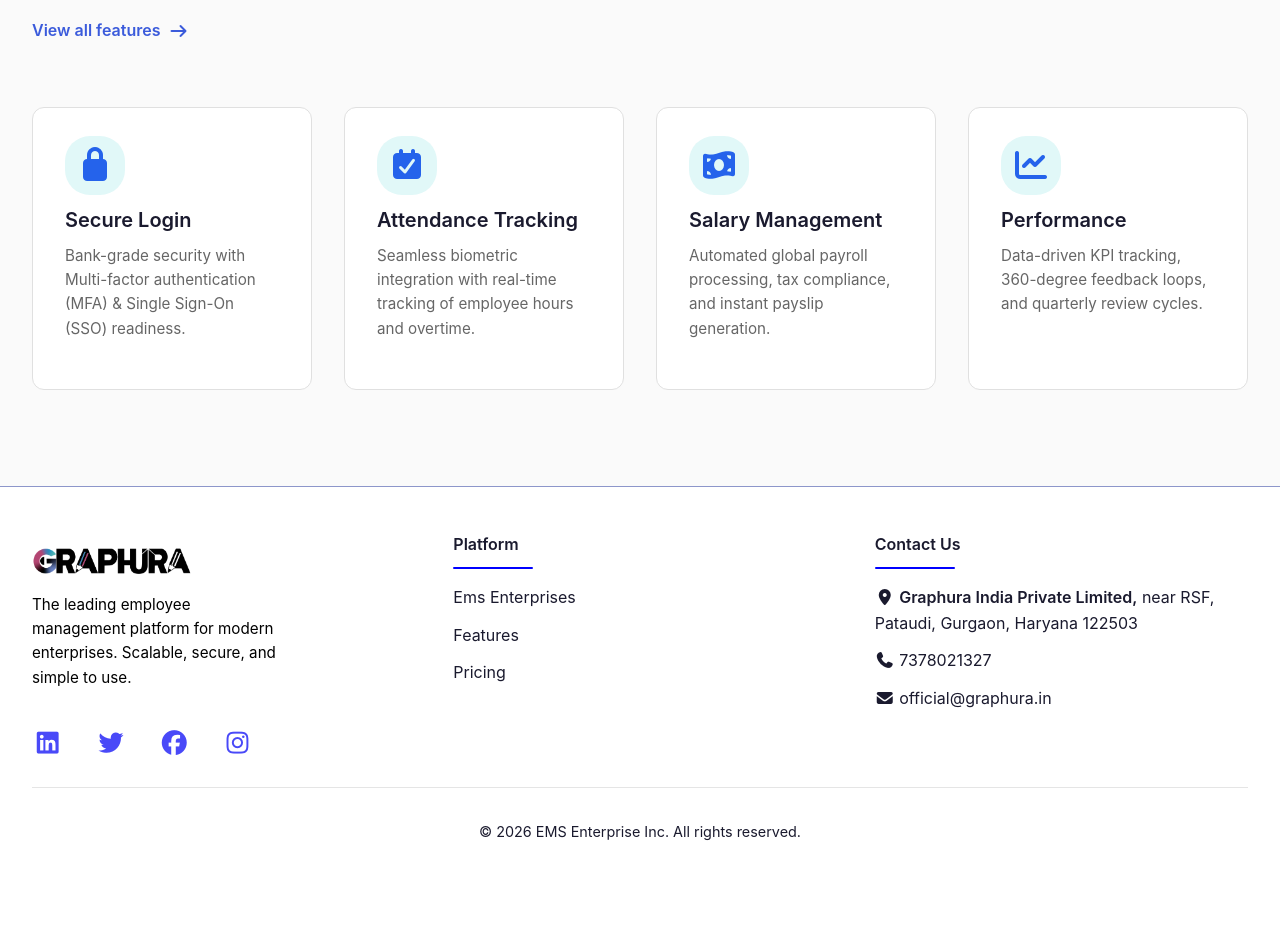
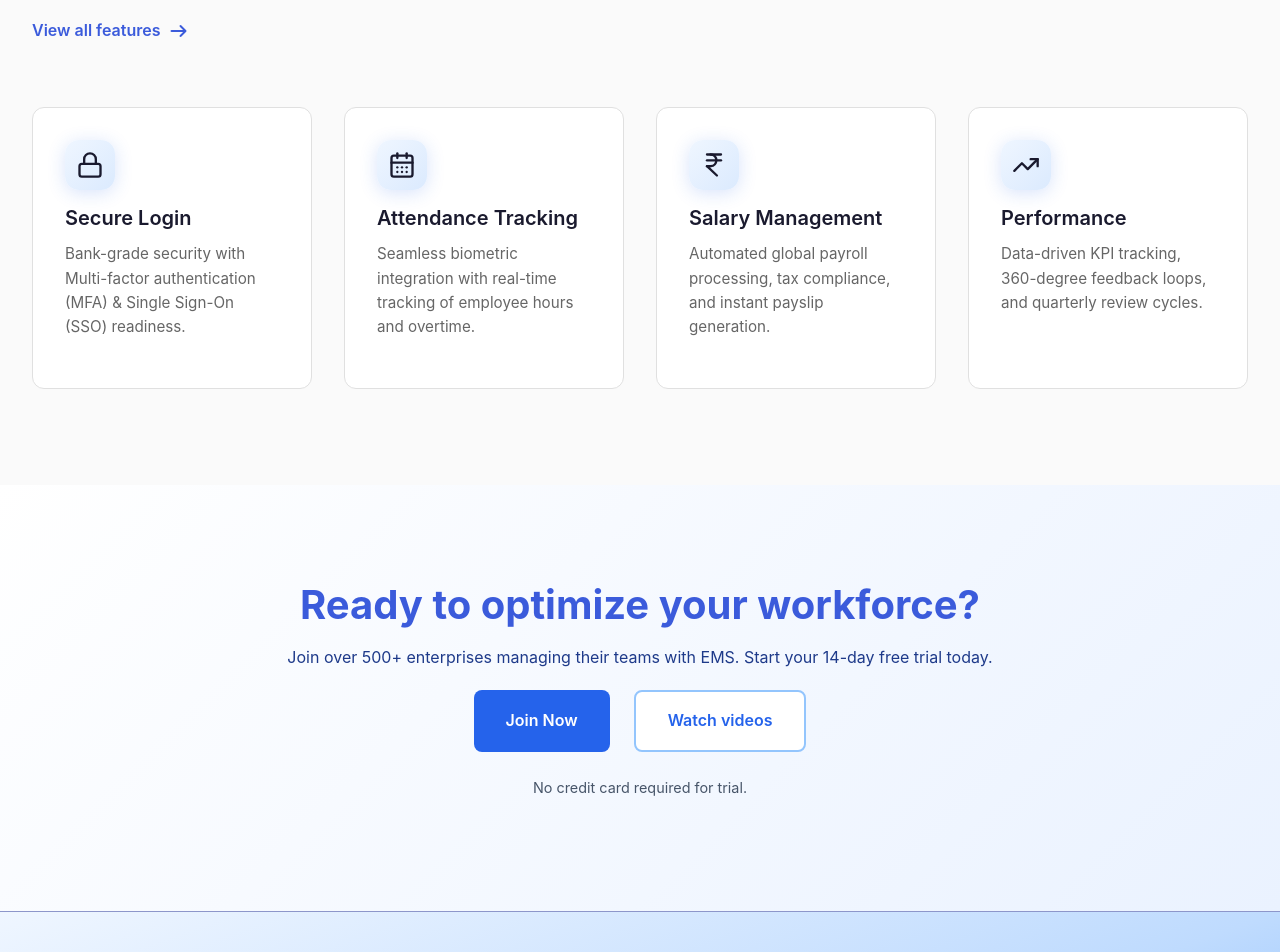
Before and after one commit to aloksingh12679/EMS, a React (Vite) app in the folder Frontend/: page / in a window 1280 px wide. Shown: the part 1140-2092 px from the top of the page. Before the commit the page ends 2031 px from the top, so only its background shows below. Built offline with nearby package versions, Linux system fonts and the light colour scheme.

Commit message:
changes done in landing page footer, and navbar all set

```diff
--- a/Frontend/src/Components/Navbar_.jsx
+++ b/Frontend/src/Components/Navbar_.jsx
@@ -68,7 +68,7 @@ const Navbar_ = () => {
         <div className="animated-navbar-container">
           {/* Logo */}
           <div className="navbar-logo">
-            <img src="logo.png" alt="logo" className='logo'/>
+            <img src="navbarLogo.png" alt="logo" className='logo'/>
           </div>
 
           <ul className="animated-navbar-links" role="menubar">
--- a/Frontend/src/assets/styles/LandingPageStyles/Footer.css
+++ b/Frontend/src/assets/styles/LandingPageStyles/Footer.css
@@ -1,6 +1,6 @@
 /* Footer */
 .footer {
-  background: rgba(255, 255, 255, 0.8);
+  background: linear-gradient(to bottom right, #eff6ff, #bfdbfe, #60a5fa);
   color: #1a1a2e;
   padding: 3rem 2rem 2rem;
   /* margin-top: 40px; */
@@ -20,7 +20,7 @@
 }
 
 .footer-logo {
-  width: 160px;
+  width: 180px;
   height: auto;
   display: flex;
   align-items: center;
@@ -30,20 +30,20 @@
 
 .footer-logo-img {
   /* margin-top: -10px; */
-  width: 160px;
-  height: 42px;
+  width: 180px;
+  /* height: 42px; */
   object-fit: cover;
   object-position: top;
 }
 
 .footer-para {
   display: grid;
-  grid-template-columns: 2fr 1fr;
+  grid-template-columns: 1fr 40px;
   margin-bottom: 1.5rem;
 }
 
 .footer-section p {
-  font-size: 0.95rem;
+  font-size: 20px;
   /* color: rgba(255, 255, 255, 0.7); */
 
   color: black;
@@ -74,7 +74,7 @@
 .footer-section h4 {
   /* color: white; */
   color: #1a1a2e;
-  font-size: 1rem;
+  font-size: 1.25rem;
   font-weight: 600;
   /* border-bottom: 2px solid blue; */
   /* margin-bottom: 1rem; */
@@ -107,6 +107,7 @@
 
 .footer-section ul li {
   margin-bottom: 0.75rem;
+  font-size: 18px;
 }
 
 .footer-section a {
@@ -141,6 +142,12 @@
 
 .footer-links a:hover {
   color: rgba(255, 255, 255, 0.9);
+}
+
+@media (max-width: 1120px) {
+  .footer-para{
+    grid-template-columns: 1fr;
+  }
 }
 
 @media (max-width: 850px) {
@@ -212,7 +219,7 @@
   .footer-bottom {
     flex-direction: column;
     text-align: center;
-    margin-bottom: 400px;
+    margin-bottom: 400px !important;
   }
 
   .footer-links {
--- a/Frontend/src/assets/styles/LandingPageStyles/LandingPage.css
+++ b/Frontend/src/assets/styles/LandingPageStyles/LandingPage.css
@@ -305,16 +305,25 @@ a {
   transform: translateY(-4px);
 }
 
-.feature-icon {
+.feature-icon{
   font-size: 2rem;
   margin-bottom: 1rem;
-  color: #2563EB ;
+}
+
+.feature-icon:hover{
+  color: blue;
 }
 
 .feature-icon span {
-  background: rgb(225, 248, 248);
+  display: flex;
+  width: 50px;
+  height: 50px;
+  align-items: center;
+  justify-content: center;
+  background: linear-gradient(135deg, #eff6ff, #dbeafe);
   padding: 10px;
-  border-radius: 25px;
+  border-radius: 14px;
+  box-shadow: 0 3px 18px rgba(37, 99, 235, 0.18);
 }
 
 .feature-card h3 {
@@ -332,10 +341,10 @@ a {
 
 /* CTA Section */
 .cta-section {
-  background: linear-gradient(135deg, #1a1a2e 0%, #2d2d4a 100%);
+  background: linear-gradient(135deg, #ffffff 0%, #eaf2ff 100%);
   padding: 6rem 2rem;
   text-align: center;
-  color: white;
+  color: #1e3a8a; /* dark blue text */
 }
 
 .cta-container {
@@ -347,12 +356,13 @@ a {
   font-size: 2.5rem;
   font-weight: 700;
   margin-bottom: 1rem;
+  color: #3b5bdb; /* strong blue */
 }
 
 .cta-section > p {
   font-size: 1.1rem;
   margin-bottom: 2rem;
-  color: rgba(255, 255, 255, 0.9);
+  color: #334155; /* slate blue-gray */
   line-height: 1.8;
 }
 
@@ -373,31 +383,35 @@ a {
   font-weight: 600;
   font-size: 1rem;
   cursor: pointer;
-  transition: all 0.3s;
+  transition: all 0.3s ease;
 }
 
+/* Primary Button – Blue */
 .btn-cta-primary {
-  background: white;
-  color: #1a1a2e;
+  background: #2563eb; /* blue-600 */
+  color: #ffffff;
 }
 
 .btn-cta-primary:hover {
-  transform: translateY(-2px);
-  box-shadow: 0 8px 16px rgba(0, 0, 0, 0.2);
+  background: #1d4ed8; /* blue-700 */
+  transform: scale(1.05);
+  box-shadow: 0 10px 20px rgba(37, 99, 235, 0.35);
 }
 
+/* Secondary Button – White + Blue Border */
 .btn-cta-secondary {
-  background: transparent;
-  color: white;
-  border: 2px solid rgba(255, 255, 255, 0.3);
+  background: #ffffff;
+  color: #2563eb;
+  border: 2px solid #93c5fd; /* blue-300 */
 }
 
 .btn-cta-secondary:hover {
-  border-color: white;
-  background: rgba(255, 255, 255, 0.1);
+  background: #eff6ff; /* blue-50 */
+  transform: scale(1.05);
+  border-color: #2563eb;
 }
 
 .cta-note {
   font-size: 0.9rem;
-  color: rgba(255, 255, 255, 0.7);
+  color: #475569; /* muted blue-gray */
 }
--- a/Frontend/src/assets/styles/LandingPageStyles/Navbar_.css
+++ b/Frontend/src/assets/styles/LandingPageStyles/Navbar_.css
@@ -54,11 +54,10 @@ body {
   display: flex;
   justify-content: center;
   align-items: center;
-  width: 160px !important;
-  height: 42px !important;
+  width: 180px !important;
   object-fit: cover !important;
-  object-position: top !important;
-  margin-top: -10px;
+  /* object-position: top !important; */
+  /* margin-top: -10px; */
   /* filter: brightness(0) saturate(100%); */
 }
 
@@ -434,10 +433,9 @@ body {
 
 
 
-  /* .logo{
-    width: 180px !important;
-    height: 45px !important;
-  } */
+  .logo{
+    width: 170px !important;
+  }
 
   .animated-navbar-links {
     display: none;
--- a/Frontend/src/pages/common/HomePage.jsx
+++ b/Frontend/src/pages/common/HomePage.jsx
@@ -3,6 +3,8 @@ import "../../assets/styles/LandingPageStyles/LandingPage.css";
 import Footer from "../../Components/Footer";
 import { Link } from "react-router-dom";
 import Navbar_ from "../../Components/Navbar_";
+
+import { Lock, CalendarDays, IndianRupee, TrendingUp } from "lucide-react";
 
 export default function HomePage() {
   const [isMenuOpen, setIsMenuOpen] = useState(false);
@@ -95,22 +97,22 @@ export default function HomePage() {
             <div className="features-grid">
               {[
                 {
-                  icon: <i className="fa-solid fa-lock"></i>,
+                  icon: <Lock size={28} strokeWidth={2} />,
                   title: "Secure Login",
                   desc: "Bank-grade security with Multi-factor authentication (MFA) & Single Sign-On (SSO) readiness.",
                 },
                 {
-                  icon: <i className="fa-solid fa-calendar-check"></i>,
+                  icon: <CalendarDays size={28} strokeWidth={2} />,
                   title: "Attendance Tracking",
                   desc: "Seamless biometric integration with real-time tracking of employee hours and overtime.",
                 },
                 {
-                  icon: <i className="fa-solid fa-money-bill-wave"></i>,
+                  icon: <IndianRupee size={28} strokeWidth={2} />,
                   title: "Salary Management",
                   desc: "Automated global payroll processing, tax compliance, and instant payslip generation.",
                 },
                 {
-                  icon: <i className="fa-solid fa-chart-line"></i>,
+                  icon: <TrendingUp size={28} strokeWidth={2} />,
                   title: "Performance",
                   desc: "Data-driven KPI tracking, 360-degree feedback loops, and quarterly review cycles.",
                 },
@@ -127,7 +129,7 @@ export default function HomePage() {
           </div>
         </section>
         {/* CTA Section */}
-        {/* <section className="cta-section">
+        <section className="cta-section">
           <div className="cta-container">
             <h2>Ready to optimize your workforce?</h2>
             <p>
@@ -136,13 +138,13 @@ export default function HomePage() {
             </p>
 
             <div className="cta-buttons">
-              <button className="btn-cta-primary">Get Started Now</button>
-              <button className="btn-cta-secondary">Book a Demo</button>
+              <button className="btn-cta-primary">Join Now</button>
+              <button className="btn-cta-secondary">Watch videos</button>
             </div>
 
             <p className="cta-note">No credit card required for trial.</p>
           </div>
-        </section> */}
+        </section>
         <Footer />
       </div>
     </>
```
Also changed, not shown: Frontend/public/navbarLogo.png (added).
